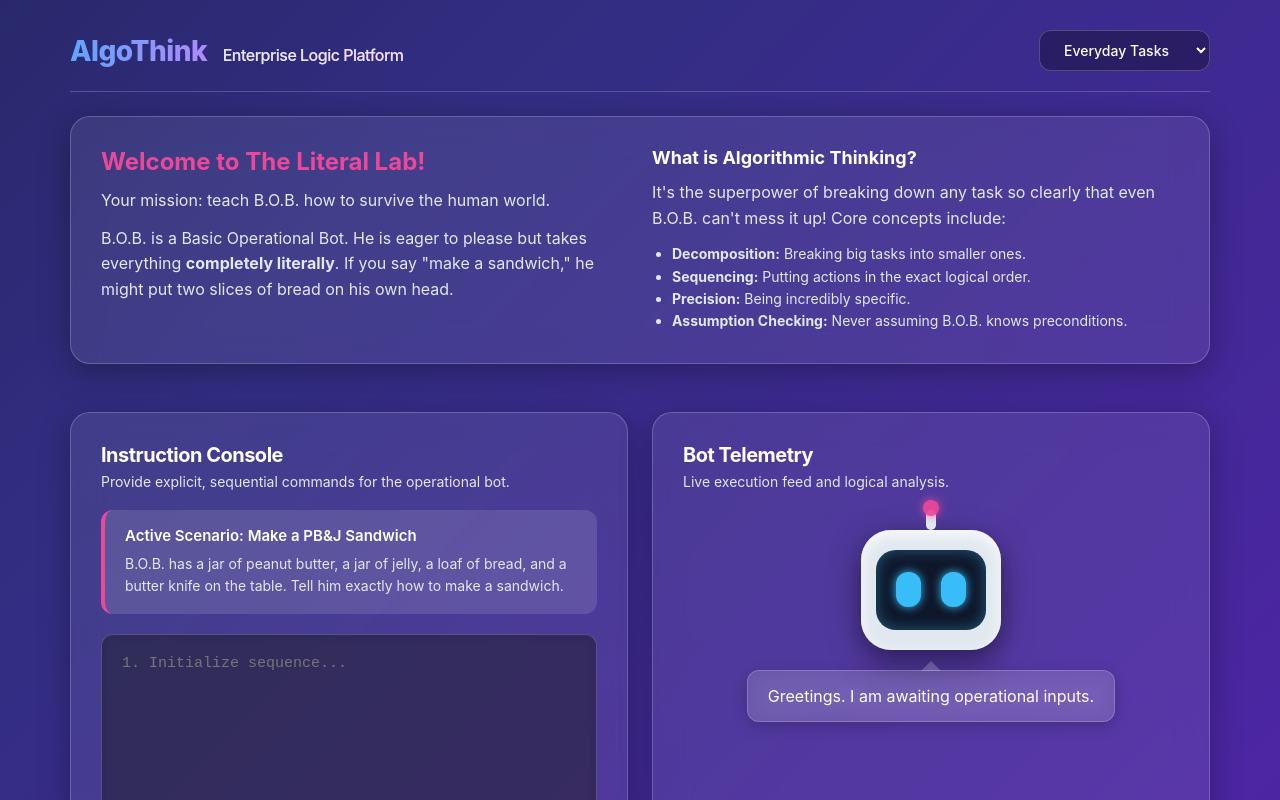
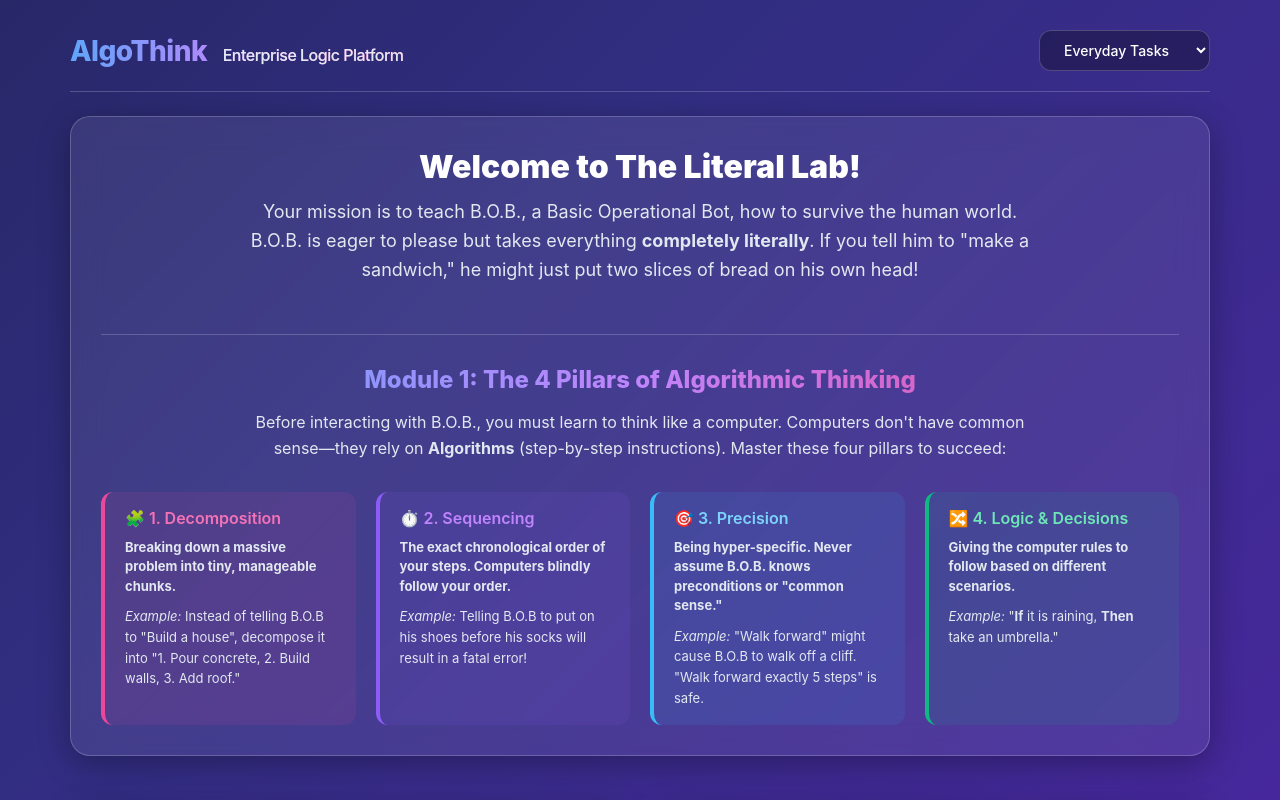
Before and after one commit to SPP-2005/AlgoThink1, a Next.js app: page / in a window 1280 px wide. Shown: the top 800 px of the page. Built offline with nearby package versions, Linux system fonts and the light colour scheme.

Commit message:
docs: expand intro section into a detailed course module

```diff
--- a/app/page.js
+++ b/app/page.js
@@ -70,23 +70,43 @@ export default function Home() {
             </header>
 
             <div className="panel" style={{ marginBottom: '24px' }}>
-                <div style={{ display: 'grid', gridTemplateColumns: '1fr 1fr', gap: '24px' }}>
-                    <div>
-                        <h1 style={{ fontSize: '24px', fontWeight: 'bold', marginBottom: '12px', color: 'var(--primary)' }}>Welcome to The Literal Lab!</h1>
-                        <p style={{ color: 'var(--text-muted)', lineHeight: '1.6', marginBottom: '12px' }}>Your mission: teach B.O.B. how to survive the human world.</p>
-                        <p style={{ color: 'var(--text-muted)', lineHeight: '1.6' }}>
-                            B.O.B. is a Basic Operational Bot. He is eager to please but takes everything <strong>completely literally</strong>. If you say "make a sandwich," he might put two slices of bread on his own head.
-                        </p>
-                    </div>
-                    <div>
-                        <h2 style={{ fontSize: '18px', fontWeight: 'bold', marginBottom: '12px' }}>What is Algorithmic Thinking?</h2>
-                        <p style={{ color: 'var(--text-muted)', lineHeight: '1.6', marginBottom: '12px' }}>It's the superpower of breaking down any task so clearly that even B.O.B. can't mess it up! Core concepts include:</p>
-                        <ul style={{ color: 'var(--text-muted)', lineHeight: '1.6', paddingLeft: '20px', fontSize: '14px' }}>
-                            <li><strong>Decomposition:</strong> Breaking big tasks into smaller ones.</li>
-                            <li><strong>Sequencing:</strong> Putting actions in the exact logical order.</li>
-                            <li><strong>Precision:</strong> Being incredibly specific.</li>
-                            <li><strong>Assumption Checking:</strong> Never assuming B.O.B. knows preconditions.</li>
-                        </ul>
+                <div style={{ textAlign: 'center', marginBottom: '30px' }}>
+                    <h1 style={{ fontSize: '32px', fontWeight: '900', color: '#ffffff', marginBottom: '12px' }}>Welcome to The Literal Lab!</h1>
+                    <p style={{ color: 'var(--text-muted)', fontSize: '18px', maxWidth: '800px', margin: '0 auto', lineHeight: '1.6' }}>
+                        Your mission is to teach B.O.B., a Basic Operational Bot, how to survive the human world. B.O.B. is eager to please but takes everything <strong>completely literally</strong>. If you tell him to "make a sandwich," he might just put two slices of bread on his own head!
+                    </p>
+                </div>
+
+                <div style={{ borderTop: '1px solid var(--border)', paddingTop: '30px' }}>
+                    <h2 style={{ fontSize: '24px', fontWeight: '800', background: 'linear-gradient(to right, #60a5fa, #c084fc, #ec4899)', WebkitBackgroundClip: 'text', WebkitTextFillColor: 'transparent', marginBottom: '16px', textAlign: 'center' }}>Module 1: The 4 Pillars of Algorithmic Thinking</h2>
+                    <p style={{ color: 'var(--text-muted)', textAlign: 'center', marginBottom: '30px', maxWidth: '800px', margin: '0 auto 30px auto', lineHeight: '1.6' }}>
+                        Before interacting with B.O.B., you must learn to think like a computer. Computers don't have common sense—they rely on <strong>Algorithms</strong> (step-by-step instructions). Master these four pillars to succeed:
+                    </p>
+
+                    <div style={{ display: 'grid', gridTemplateColumns: 'repeat(auto-fit, minmax(250px, 1fr))', gap: '20px' }}>
+                        <div className="challenge-card" style={{ background: 'rgba(236, 72, 153, 0.1)', borderLeftColor: '#ec4899' }}>
+                            <h3 style={{ color: '#f472b6', fontSize: '16px', marginBottom: '10px' }}>🧩 1. Decomposition</h3>
+                            <p style={{ fontSize: '13px', marginBottom: '10px', color: '#e2e8f0', lineHeight: '1.5' }}><strong>Breaking down a massive problem into tiny, manageable chunks.</strong></p>
+                            <p style={{ fontSize: '13px' }}><em>Example:</em> Instead of telling B.O.B to "Build a house", decompose it into "1. Pour concrete, 2. Build walls, 3. Add roof."</p>
+                        </div>
+
+                        <div className="challenge-card" style={{ background: 'rgba(139, 92, 246, 0.1)', borderLeftColor: '#8b5cf6' }}>
+                            <h3 style={{ color: '#c084fc', fontSize: '16px', marginBottom: '10px' }}>⏱️ 2. Sequencing</h3>
+                            <p style={{ fontSize: '13px', marginBottom: '10px', color: '#e2e8f0', lineHeight: '1.5' }}><strong>The exact chronological order of your steps. Computers blindly follow your order.</strong></p>
+                            <p style={{ fontSize: '13px' }}><em>Example:</em> Telling B.O.B to put on his shoes before his socks will result in a fatal error!</p>
+                        </div>
+
+                        <div className="challenge-card" style={{ background: 'rgba(56, 189, 248, 0.1)', borderLeftColor: '#38bdf8' }}>
+                            <h3 style={{ color: '#7dd3fc', fontSize: '16px', marginBottom: '10px' }}>🎯 3. Precision</h3>
+                            <p style={{ fontSize: '13px', marginBottom: '10px', color: '#e2e8f0', lineHeight: '1.5' }}><strong>Being hyper-specific. Never assume B.O.B. knows preconditions or "common sense."</strong></p>
+                            <p style={{ fontSize: '13px' }}><em>Example:</em> "Walk forward" might cause B.O.B to walk off a cliff. "Walk forward exactly 5 steps" is safe.</p>
+                        </div>
+
+                        <div className="challenge-card" style={{ background: 'rgba(16, 185, 129, 0.1)', borderLeftColor: '#10b981' }}>
+                            <h3 style={{ color: '#6ee7b7', fontSize: '16px', marginBottom: '10px' }}>🔀 4. Logic & Decisions</h3>
+                            <p style={{ fontSize: '13px', marginBottom: '10px', color: '#e2e8f0', lineHeight: '1.5' }}><strong>Giving the computer rules to follow based on different scenarios.</strong></p>
+                            <p style={{ fontSize: '13px' }}><em>Example:</em> "<strong>If</strong> it is raining, <strong>Then</strong> take an umbrella."</p>
+                        </div>
                     </div>
                 </div>
             </div>
```
